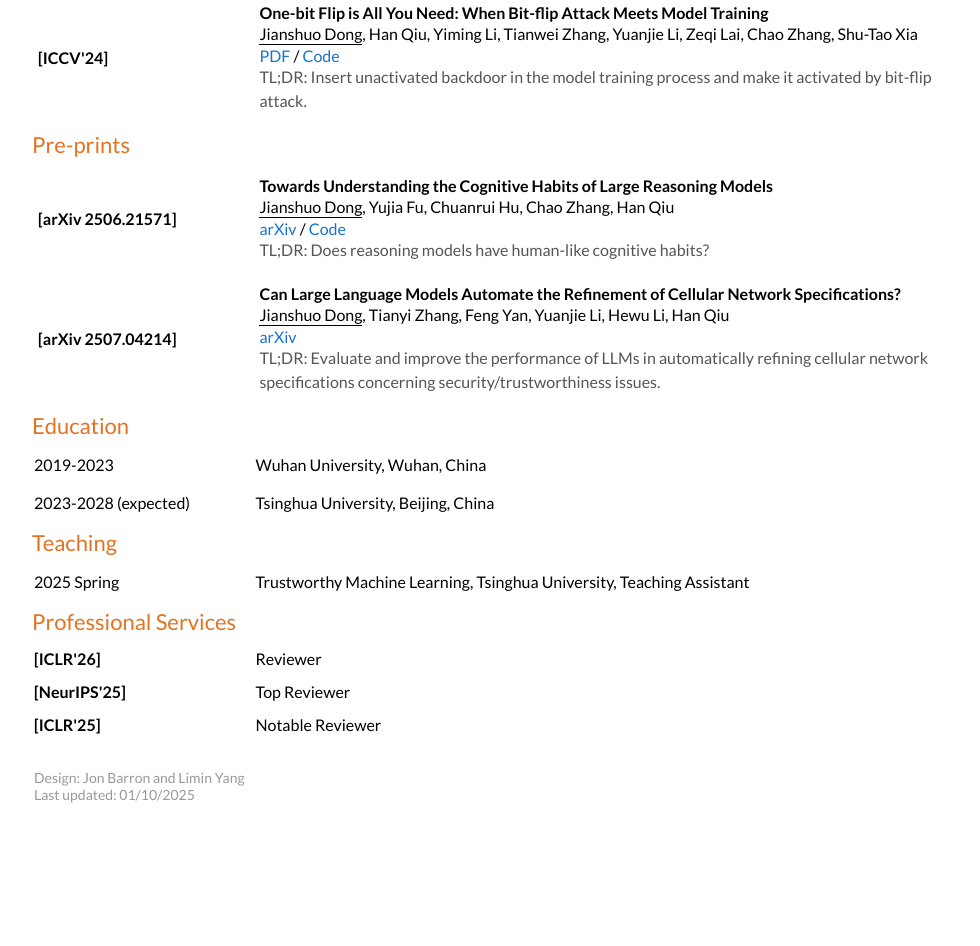
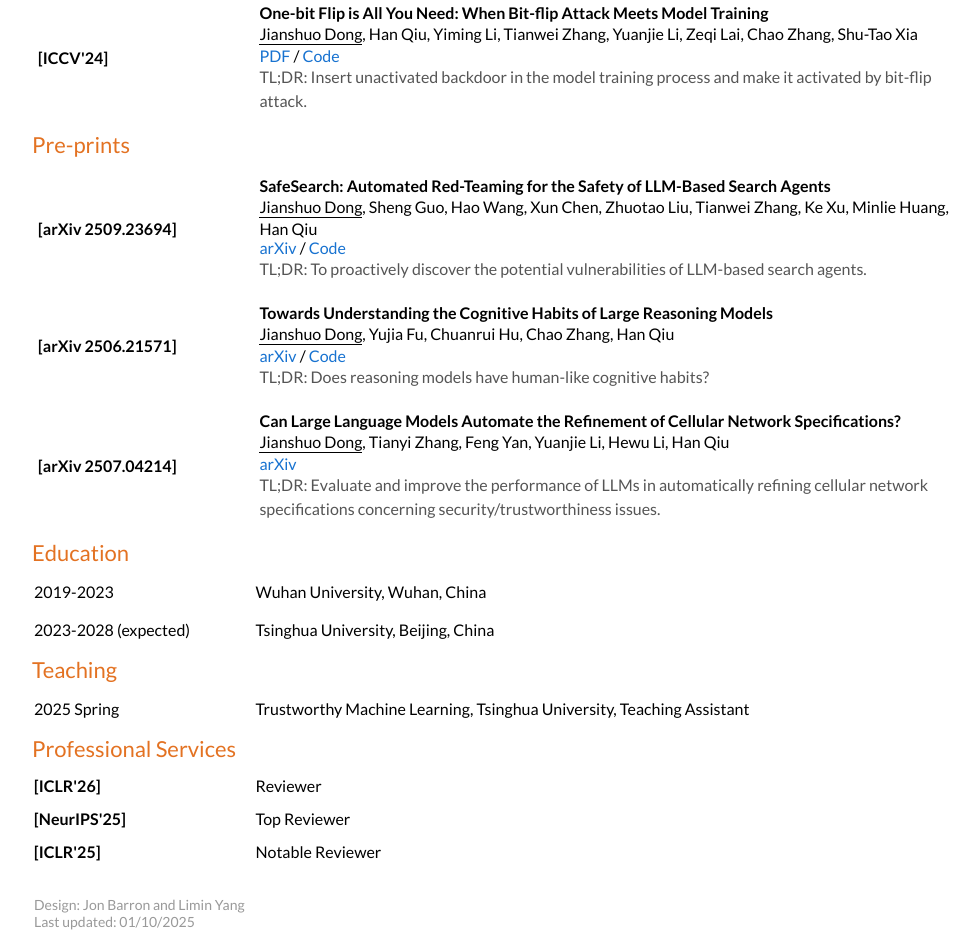
Before and after one commit to jianshuod/jianshuod.github.io, a plain HTML site: page index.html in a window 1280 px wide. Shown: the part 806-1752 px from the top of the page, without its empty margins (134-1114 px from the left). Before the commit the page ends 1625 px from the top, so only its background shows below. Drawn offline with Linux system fonts and the light colour scheme; files whose address does not match are found by name.

Commit message:
Update in 1017

```diff
--- a/index.html
+++ b/index.html
@@ -397,6 +397,18 @@
           </colgroup>
           <tr>
             <td valign="center">
+                <papertitle>[arXiv 2509.23694]</papertitle>
+            </td>
+            <td valign="center">
+                <papertitle>SafeSearch: Automated Red-Teaming for the Safety of LLM-Based Search Agents</papertitle> <br>
+                <span class="underline">Jianshuo Dong</span>, Sheng Guo, Hao Wang, Xun Chen, Zhuotao Liu, Tianwei Zhang, Ke Xu, Minlie Huang, Han Qiu <br>
+                <a href="https://arxiv.org/abs/2509.23694">arXiv</a> /
+                <a href="https://github.com/jianshuod/SafeSearch">Code</a> <br>
+                <span class="tldr">TL;DR: To proactively discover the potential vulnerabilities of LLM-based search agents.</span>
+            </td>
+          </tr>
+          <tr>
+            <td valign="center">
                 <papertitle>[arXiv 2506.21571]</papertitle>
             </td>
             <td valign="center">
```
